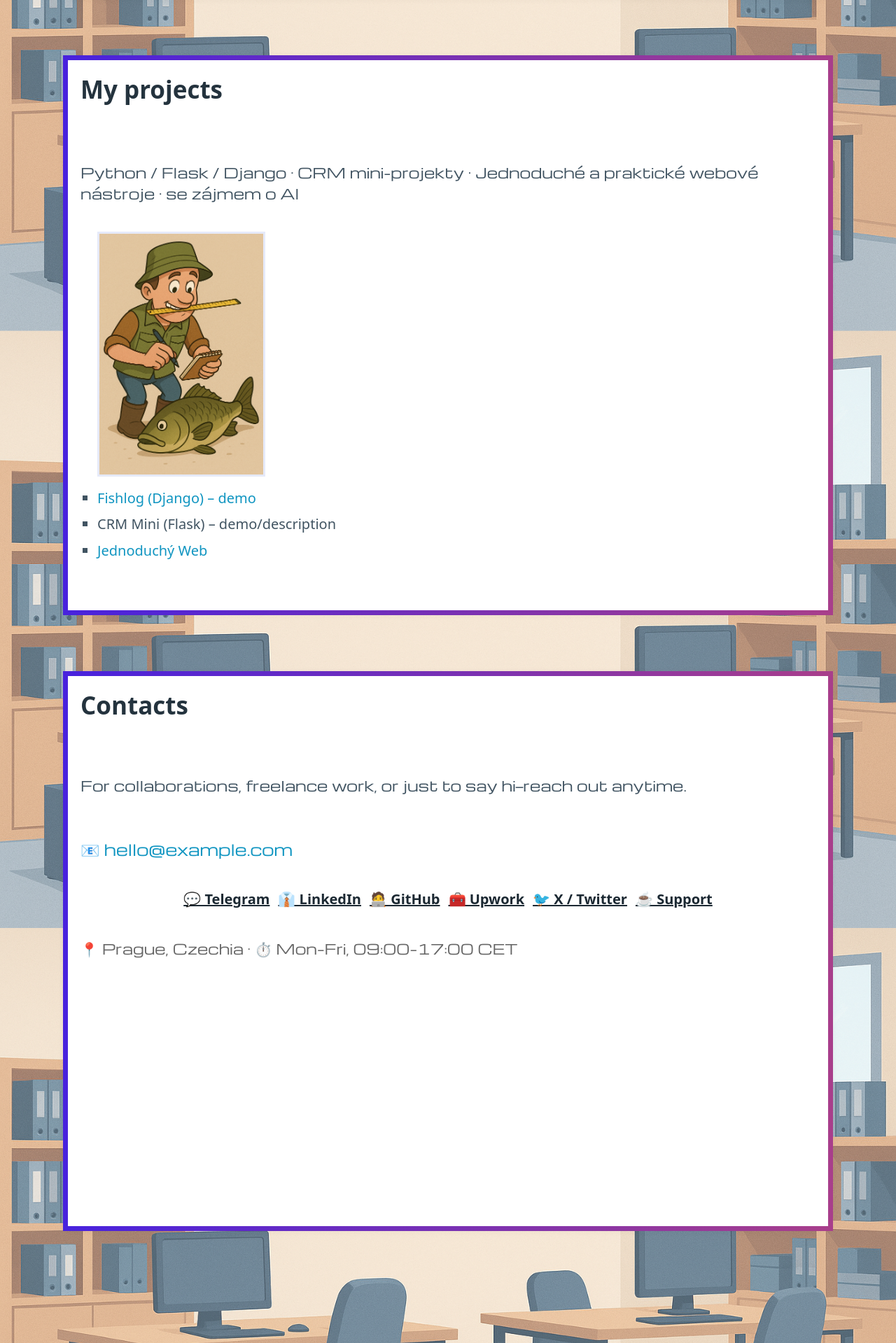
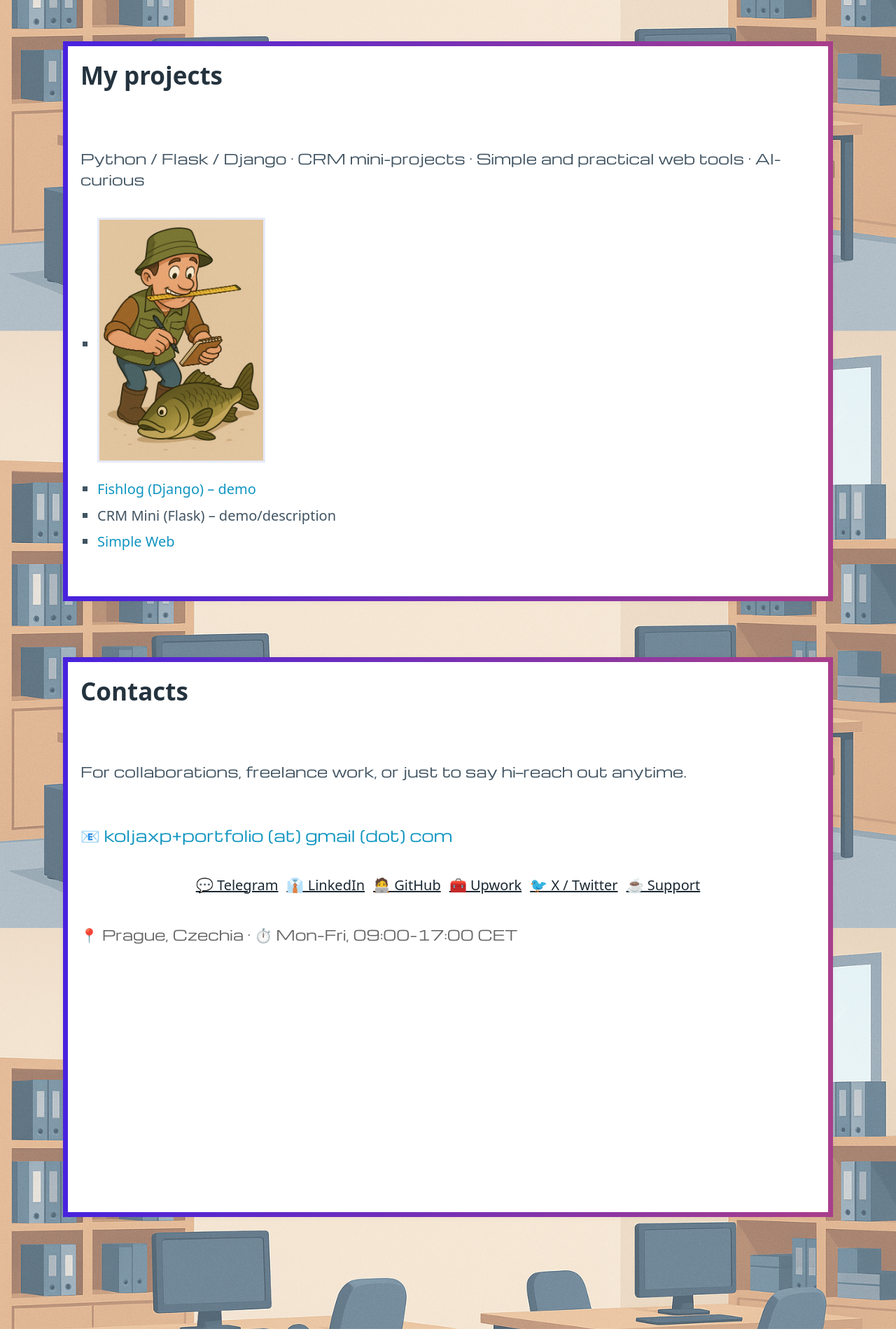
Before and after one commit to MykolaPrague/profile_site, a Flask app: page / in a window 1280 px wide. Shown: the part 1234-3153 px from the top of the page at 70% size. Run offline with Flask 3, Linux system fonts and the light colour scheme; some web fonts are replaced.

Commit message:
+переклад і туглер

```diff
--- a/app.py
+++ b/app.py
@@ -1,9 +1,23 @@
-from flask import Flask, render_template
+from flask import Flask, request, render_template
+from flask_babel import Babel, _, get_locale  # ⬅ додали get_locale
 
 app = Flask(__name__)
+app.config['BABEL_DEFAULT_LOCALE'] = 'uk'
+app.config['BABEL_TRANSLATION_DIRECTORIES'] = 'translations'
+
+def select_locale():
+    return request.args.get('lang') or 'uk'
+
+babel = Babel(app, locale_selector=select_locale)
+
+# ⬅ зробимо змінну доступною в усіх шаблонах
+@app.context_processor
+def inject_locale():
+    # get_locale() повертає Babel Locale; перетворимо на рядок ('uk', 'en', 'cs', ...)
+    return {'current_locale': str(get_locale())}
 
 @app.route("/")
-def home():
+def index():
     return render_template("index.html", name="Mykola Shyshka")
 
 if __name__ == "__main__":
--- /dev/null
+++ b/babel.cfg
@@ -0,0 +1,2 @@
+[python: **.py]
+[jinja2: **/templates/**.html]
--- a/requirements.txt
+++ b/requirements.txt
@@ -1,2 +1,3 @@
 Flask==3.0.3
 gunicorn==22.0.0
+Flask-Babel==4.0.0
--- a/templates/index.html
+++ b/templates/index.html
@@ -1,199 +1,162 @@
 <!DOCTYPE html>
-<html lang="uk" data-theme="light">
+<html lang="{{ current_locale or 'uk' }}" data-theme="light">
   <head>
     <meta charset="utf-8" />
     <meta name="viewport" content="width=device-width, initial-scale=1" />
-    <title>Portfolio – {{ name }}</title>
-    <link
-      rel="stylesheet"
-      href="https://unpkg.com/@picocss/pico@latest/css/pico.min.css"
-    />
-    <link
-      rel="stylesheet"
-      href="{{ url_for('static', filename='style.css') }}"
-    />
+    <title>{{ _("Portfolio") }} – {{ name }}</title>
+
+    <link rel="stylesheet" href="https://unpkg.com/@picocss/pico@latest/css/pico.min.css" />
+    <link rel="stylesheet" href="{{ url_for('static', filename='style.css') }}" />
+
     <link rel="preconnect" href="https://fonts.googleapis.com" />
     <link rel="preconnect" href="https://fonts.gstatic.com" crossorigin />
-    <link
-      href="https://fonts.googleapis.com/css2?family=Michroma&display=swap"
-      rel="stylesheet"
-    />
+    <link href="https://fonts.googleapis.com/css2?family=Michroma&display=swap" rel="stylesheet" />
     <link href="https://fonts.googleapis.com/css2?family=Honk&display=swap" rel="stylesheet">
     <link href="https://fonts.googleapis.com/css2?family=Kalnia+Glaze:wght@100..700&display=swap" rel="stylesheet">
+
     <link rel="icon" href="/static/favicon.ico">
     <link rel="apple-touch-icon" href="/static/icon-180.png">
     <link rel="manifest" href="/static/site.webmanifest">
   </head>
   <body>
     <header class="container sticky-bar">
+      <div class="desktop">
         <nav aria-label="Primary">
           <ul class="nav-left">
-          <li><a href="#present" data-nav>Present</a></li>
-          <li><a href="#projects" data-nav>My projects</a></li>
-          <li><a href="#contact" data-nav>Contacts</a></li>
+            <li><a href="#present" data-nav>{{ _("Present") }}</a></li>
+            <li><a href="#projects" data-nav>{{ _("My projects") }}</a></li>
+            <li><a href="#contact" data-nav>{{ _("Contacts") }}</a></li>
           </ul>
           <ul class="nav-right">
-          <li><a href="?lang=en" hreflang="en">EN</a></li>
             <li>
-            <button
-              id="themeToggle"
-              class="contrast outline"
-              type="button"
-              aria-label="Toggle theme"
-            >
-              🌙/☀️
-            </button>
+              <!-- <a href="{{ url_for('index', lang='uk') }}">Українська</a> -->
+              <a href="{{ url_for('index', lang='en') }}">Eng</a>
+              <a href="{{ url_for('index', lang='cs') }}">Čs</a>
+            </li>
+            <li>
+              <button id="themeToggle" class="contrast outline" type="button" aria-label="{{ _('Toggle theme') }}">🌙/☀️</button>
             </li>
           </ul>
         </nav>
+      </div>
+
+      <div class="mobile">
+        <nav aria-label="Primary">
+          <ul>
+            <li>
+              <details class="dropdown">
+                <summary>{{ _("Menu") }}</summary>
+                <ul>
+                  <li><a href="#present" data-nav>{{ _("Present") }}</a></li>
+                  <li><a href="#projects" data-nav>{{ _("My projects") }}</a></li>
+                  <li><a href="#contact" data-nav>{{ _("Contacts") }}</a></li>
+                </ul>
+              </details>
+            </li>
+          </ul>
+          <ul>
+            <li>
+              <button id="themeToggle" class="contrast outline" type="button" aria-label="{{ _('Toggle theme') }}">🌙/☀️</button>
+            </li>
+            <li><a href="{{ url_for('index', lang='en') }}" hreflang="en">EN</a></li>
+          </ul>
+        </nav>
+      </div>
     </header>
 
     <main id="main" class="container">
       <!-- HERO / PRESENT -->
-      <section
-        id="present"
-        class="panel hero fullvh"
-        aria-labelledby="present-title"
-      >
+      <section id="present" class="panel hero fullvh" aria-labelledby="present-title">
         <div class="hero-inner">
           <h1 id="present-title" class="hello">{{ name }}</h1>
-          <img
-            class="avatar"
-            src="{{ url_for('static', filename='avatar2.png') }}"
-            alt="{{ name }} avatar"
-          />
-          <h3>Ahojky, jmenuji se {{ name }} </h3>
+
+          <img class="avatar" src="{{ url_for('static', filename='avatar2.png') }}" alt="{{ _('%(name)s avatar', name=name) }}" />
+
+          <h3>{{ _("Hi, my name is %(name)s", name=name) }}</h3>
+
           <p>
-            Jsem pražský 🇨🇿 absolvent informatiky 🎓, který vytváří štíhlé
-            webové aplikace a prototypy: Python na backendu 👨‍💻 (Flask/Django),
-            HTML/CSS/JS na frontendu a rostoucí sadu nástrojů pro automatizaci a
-            datové utility 🤖📊. Zajímá mě čitelný kód, malé iterace a design,
-            který nepřekáží ✨. V poslední době se zabývám aplikovanou umělou
-            inteligencí – klasifikací, embeddingem a drobnými agenty, kteří
-            snižují opakující se práci – a sdílím lehké články, aby ostatní
-            mohli stavět na mých poznatcích.
+            {% trans %}
+            I’m a Prague-based 🇨🇿 Computer Science graduate 🎓 building lean web apps and prototypes:
+            Python on the backend 👨‍💻 (Flask/Django), HTML/CSS/JS on the frontend, and a growing toolkit of
+            automation and data utilities 🤖📊. I care about readable code, small iterations, and design that
+            stays out of the way ✨. Lately I’ve been exploring applied AI—classification, embeddings, and tiny
+            agents that reduce repetitive work—and sharing lightweight write-ups so others can build on top of my findings.
+            {% endtrans %}
           </p>
+
           <p>
-            Kromě technologií se věnuji rybařeni , dlouhým procházkám s podcasty
-            🎧 a občasnému pouličnímu fotografování 📷. Nejvíc mě těší, když
-            jednoduchý skript někomu odemkne reálnou hodnotu.
+            {% trans %}
+            Beyond tech, I’m into fishing, long walks with podcasts 🎧, and the occasional street photography 📷.
+            I’m happiest when a simple script unlocks real-world value for someone.
+            {% endtrans %}
           </p>
+
           <p>
-            <strong
-              Děkujeme, že jste se zastavili .
-            </strong>
-            Pojďme společně vytvořit něco užitečného. ⚡🌟
+            <strong>{{ _("Thanks for stopping by.") }}</strong>
+            {{ _("Let’s build something useful together.") }} ⚡🌟
           </p>
+
           <div class="cta">
-            <a href="#projects" role="button">View projects</a>
-            <a href="#contact" class="secondary" role="button">Contact</a>
+            <a href="#projects" role="button">{{ _("View projects") }}</a>
+            <a href="#contact" class="secondary" role="button">{{ _("Contact") }}</a>
           </div>
         </div>
       </section>
 
       <!-- PROJECTS -->
-      <section
-        id="projects"
-        class="panel fullvh"
-        aria-labelledby="projects-title"
-      >
-        <h2 id="projects-title">My projects</h2>
+      <section id="projects" class="panel fullvh" aria-labelledby="projects-title">
+        <h2 id="projects-title">{{ _("My projects") }}</h2>
+
         <p class="tagline">
-          Python / Flask / Django · CRM mini-projekty · Jednoduché a praktické webové nástroje · se zájmem o AI
+          {{ _("Python / Flask / Django · CRM mini-projects · Simple and practical web tools · AI-curious") }}
         </p>
+
         <ul>
-
+          <li>
             <a href="https://lamik.pythonanywhere.com" target="_blank" rel="noopener">
-            <img
-              class="fish"
-              src="{{ url_for('static', filename='fishman.png') }}"
-              alt="{{ name }} avatar"
-            />
-          </a>
-          <li>
-            <a
-              href="https://lamik.pythonanywhere.com"
-              target="_blank"
-              rel="noopener noreferrer"
-            >
-              Fishlog (Django) – demo
+              <img class="fish" src="{{ url_for('static', filename='fishman.png') }}" alt="{{ _('%(name)s avatar', name=name) }}" />
             </a>
           </li>
-          <li>CRM Mini (Flask) – demo/description</li>
           <li>
-            <a
-              href="https://mykolaprague.github.io/curlytom.github.io/index.html"
-              target="_blank"
-              rel="noopener noreferrer"
-            >
-            Jednoduchý Web</a>
+            <a href="https://lamik.pythonanywhere.com" target="_blank" rel="noopener noreferrer">
+              {{ _("Fishlog (Django) – demo") }}
+            </a>
+          </li>
+          <li>{{ _("CRM Mini (Flask) – demo/description") }}</li>
+          <li>
+            <a href="https://mykolaprague.github.io/curlytom.github.io/index.html" target="_blank" rel="noopener noreferrer">
+              {{ _("Simple Web") }}
+            </a>
           </li>
         </ul>
       </section>
 
       <!-- CONTACT -->
-      <section
-        id="contact"
-        class="panel fullvh"
-        aria-labelledby="contact-title"
-      >
-        <h2 id="contact-title">Contacts</h2>
+      <section id="contact" class="panel fullvh" aria-labelledby="contact-title">
+        <h2 id="contact-title">{{ _("Contacts") }}</h2>
+
         <p>
-          For collaborations, freelance work, or just to say hi—reach out
-          anytime.
+          {{ _("For collaborations, freelance work, or just to say hi—reach out anytime.") }}
         </p>
 
         <p class="contact-email">
-          📧 <a href="mailto:hello@example.com">hello@example.com</a>
+          📧
+          <a href="mailto:koljaxp+portfolio@gmail.com?subject=Hello%20from%20your%20portfolio&body=Hi%2C%20I%27d%20like%20to%20talk%20about...">
+            {{ _("koljaxp+portfolio (at) gmail (dot) com") }}
+          </a>
         </p>
 
         <div class="contact-buttons">
-          <a
-            class="contrast outline"
-            href="https://t.me/yourhandle"
-            target="_blank"
-            rel="noopener"
-            >💬 Telegram</a
-          >
-          <a
-            class="contrast outline"
-            href="https://www.linkedin.com/in/yourhandle"
-            target="_blank"
-            rel="noopener"
-            >👔 LinkedIn</a
-          >
-          <a
-            class="contrast outline"
-            href="https://github.com/yourhandle"
-            target="_blank"
-            rel="noopener"
-            >🧑‍💻 GitHub</a
-          >
-          <a
-            class="contrast outline"
-            href="https://www.upwork.com/freelancers/~yourprofile"
-            target="_blank"
-            rel="noopener"
-            >🧰 Upwork</a
-          >
-          <a
-            class="contrast outline"
-            href="https://x.com/yourhandle"
-            target="_blank"
-            rel="noopener"
-            >🐦 X / Twitter</a
-          >
-          <a
-            class="contrast outline"
-            href="https://www.buymeacoffee.com/yourhandle"
-            target="_blank"
-            rel="noopener"
-            >☕ Support</a
-          >
+          <a class="contrast outline" href="https://t.me/yourhandle" target="_blank" rel="noopener">💬 {{ _("Telegram") }}</a>
+          <a class="contrast outline" href="https://www.linkedin.com/in/yourhandle" target="_blank" rel="noopener">👔 {{ _("LinkedIn") }}</a>
+          <a class="contrast outline" href="https://github.com/yourhandle" target="_blank" rel="noopener">🧑‍💻 {{ _("GitHub") }}</a>
+          <a class="contrast outline" href="https://www.upwork.com/freelancers/~yourprofile" target="_blank" rel="noopener">🧰 {{ _("Upwork") }}</a>
+          <a class="contrast outline" href="https://x.com/yourhandle" target="_blank" rel="noopener">🐦 {{ _("X / Twitter") }}</a>
+          <a class="contrast outline" href="https://www.buymeacoffee.com/yourhandle" target="_blank" rel="noopener">☕ {{ _("Support") }}</a>
         </div>
 
         <p class="contact-meta">
-          📍 Prague, Czechia · ⏱️ Mon–Fri, 09:00–17:00 CET
+          📍 {{ _("Prague, Czechia") }} · ⏱️ {{ _("Mon–Fri, 09:00–17:00 CET") }}
         </p>
       </section>
     </main>
@@ -202,37 +165,32 @@
     <script>
       // Smooth active link highlight
       const links = document.querySelectorAll("a[data-nav]");
-      const map = new Map(
-        [...links].map((a) => [a.getAttribute("href").slice(1), a])
-      );
-      const io = new IntersectionObserver(
-        (entries) => {
+      const map = new Map([...links].map(a => [a.getAttribute("href").slice(1), a]));
+      const io = new IntersectionObserver((entries) => {
         entries.forEach((e) => {
           if (e.isIntersecting) {
-              links.forEach((a) => a.classList.remove("is-active"));
+            links.forEach(a => a.classList.remove("is-active"));
             const a = map.get(e.target.id);
             if (a) a.classList.add("is-active");
             history.replaceState(null, "", "#" + e.target.id);
           }
         });
-        },
-        { rootMargin: "-40% 0px -55% 0px", threshold: [0, 0.25, 1] }
-      );
+      }, { rootMargin: "-40% 0px -55% 0px", threshold: [0, 0.25, 1] });
       document.querySelectorAll("section[id]").forEach((s) => io.observe(s));
 
       // Theme toggle (persisted)
+      (function () {
         const root = document.documentElement;
-      const savedTheme = localStorage.getItem("theme");
-      if (savedTheme) root.setAttribute("data-theme", savedTheme);
-      const btn = document.getElementById("themeToggle");
-      const setTheme = (t) => {
-        root.setAttribute("data-theme", t);
-        localStorage.setItem("theme", t);
-      };
-      btn.addEventListener("click", () => {
-        const cur = root.getAttribute("data-theme") || "light";
-        setTheme(cur === "light" ? "dark" : "light");
-      });
+        const saved = localStorage.getItem('theme');
+        if (saved === 'light' || saved === 'dark') root.setAttribute('data-theme', saved);
+        function toggleTheme() {
+          const cur = root.getAttribute('data-theme') || 'light';
+          const next = (cur === 'light' ? 'dark' : 'light');
+          root.setAttribute('data-theme', next);
+          localStorage.setItem('theme', next);
+        }
+        document.querySelectorAll('[id="themeToggle"]').forEach(b => b.addEventListener('click', toggleTheme));
+      })();
     </script>
   </body>
 </html>
```
Also changed, not shown: static/style.css (+209 -79 lines), translations/cs/LC_MESSAGES/messages.po (added), translations/en/LC_MESSAGES/messages.po (added), 3 other files. Lines whose indentation alone changed are shown as unchanged.
